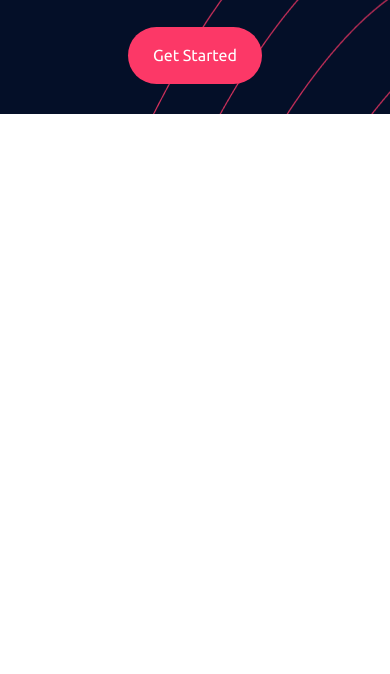
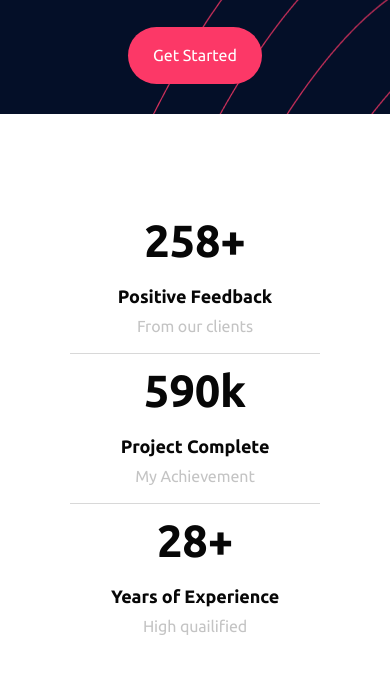
Before and after one commit to Umidbek01/freelancer, a plain HTML site: page index.html in a window 390 px wide. Shown: the part 870-1544 px from the top of the page. Before the commit the page ends 984 px from the top, so only its background shows below. Drawn offline with Linux system fonts and the light colour scheme.

Commit message:
Count section all done

```diff
--- a/css/main.css
+++ b/css/main.css
@@ -325,3 +325,134 @@ a{
 /********************** HERO RESPONSIVE END ********************** */
 
 /*********************** HERO STYLE END ******************/
+
+
+/************************ MAIN STYLES START ******************* */
+
+/*********************** COUNT STYLE START ********************/
+.count{
+    padding-top: 90px;
+    padding-bottom: 90px;
+    background-color: #fff;
+}
+
+.count__list{
+    display: flex;
+    justify-content: space-between;
+    align-items: center;
+    flex-wrap: wrap;
+    width: 100%;
+    max-width: 885px;
+    margin-right: auto;
+    margin-left: auto;
+    text-align: center;
+}
+
+.count__item:nth-child(2){
+    width: 100%;
+    max-width: 388px;
+    border-right: 1px solid #d8d8d8;
+    border-left: 1px solid #d8d8d8;
+
+}
+
+.count__item-title{
+    margin-top: 0;
+    margin-bottom: 16px;
+    font-weight: 700;
+    font-size: 64px;
+    line-height: 74px;
+    text-align: center;
+    letter-spacing: -0.005em;
+    color: #070707;
+}
+
+.count__item-desc{
+    margin-top: 0;
+    margin-bottom: 8px;
+    font-weight: 700;
+    font-size: 18px;
+    line-height: 23px;
+    letter-spacing: -0.005em;
+    color: #070707;
+
+}
+.count__item-info{
+    margin-top: 0;
+    font-weight: 400;
+    font-size: 16px;
+    line-height: 21px;
+    letter-spacing: -0.005em;
+    color: #C4C4C4;
+}
+
+
+/********************* COUNT RESPONSIVE START ****************** */
+@media only screen and (max-width:900px){
+    .count__item:nth-child(2){
+        max-width: 330px;
+    }
+
+    .count__item-title{
+        margin-bottom: 10px;
+        font-size: 50px;
+        line-height: 74px;
+    }
+}
+
+@media only screen and (max-width:795px){
+    .count__item:nth-child(2){
+        max-width: 300px;
+    }
+}
+
+@media only screen and (max-width:725px){
+
+    .count__item-title{
+        margin-bottom: 7px;
+        font-size: 45px;
+        line-height: 74px;
+    }
+
+    .count__item:nth-child(2){
+        max-width: 250px;
+    }
+}
+
+
+
+@media only screen and (max-width:450px){
+
+    .count__list{
+        display: flex;
+        justify-content: center;
+        align-items: center;
+        flex-wrap: wrap;
+        width: 100%;
+        max-width: 885px;
+        margin-right: auto;
+        margin-left: auto;
+        text-align: center;
+    }
+
+    .count__item-title{
+        margin-bottom: 7px;
+        font-size: 45px;
+        line-height: 74px;
+    }
+
+    .count__item:nth-child(2){
+        max-width: 250px;
+        border-top: 1px solid #d8d8d8;
+        border-right: 0;
+        border-bottom: 1px solid #d8d8d8;
+        border-left: 0;
+    }
+}
+/********************* COUNT RESPONSIVE END ****************** */
+
+/*********************** COUNT STYLE END ********************/
+
+
+
+/************************ MAIN STYLES END ******************* */
--- a/index.html
+++ b/index.html
@@ -109,6 +109,52 @@
     </div>
 
 
+        <!-- MAIN SECTION START -->
+        <main class="site-main">
+            <section class="count">
+                <div class="container">
+                    <ul class="count__list">
+                        <li class="count__item">
+                            <h2 class="count__item-title">
+                                258+
+                            </h2>
+                            <h3 class="count__item-desc">
+                                Positive Feedback
+                            </h3>
+                            <p class="count__item-info">
+                                From our clients
+                            </p>
+                        </li>
+
+                        <li class="count__item">
+                            <h2 class="count__item-title">
+                                590k
+                            </h2>
+                            <h3 class="count__item-desc">
+                                Project Complete
+                            </h3>
+                            <p class="count__item-info">
+                                My Achievement
+                            </p>
+                        </li>
+
+                        <li class="count__item">
+                            <h2 class="count__item-title">
+                                28+
+                            </h2>
+                            <h3 class="count__item-desc">
+                                Years of Experience
+                            </h3>
+                            <p class="count__item-info">
+                                High quailified
+                            </p>
+                        </li>
+                    </ul>
+                </div>
+            </section>
+        </main>
+        <!-- MAIN SECTION END -->
+
 
 
     <script src="./js/main.js"></script>
```
